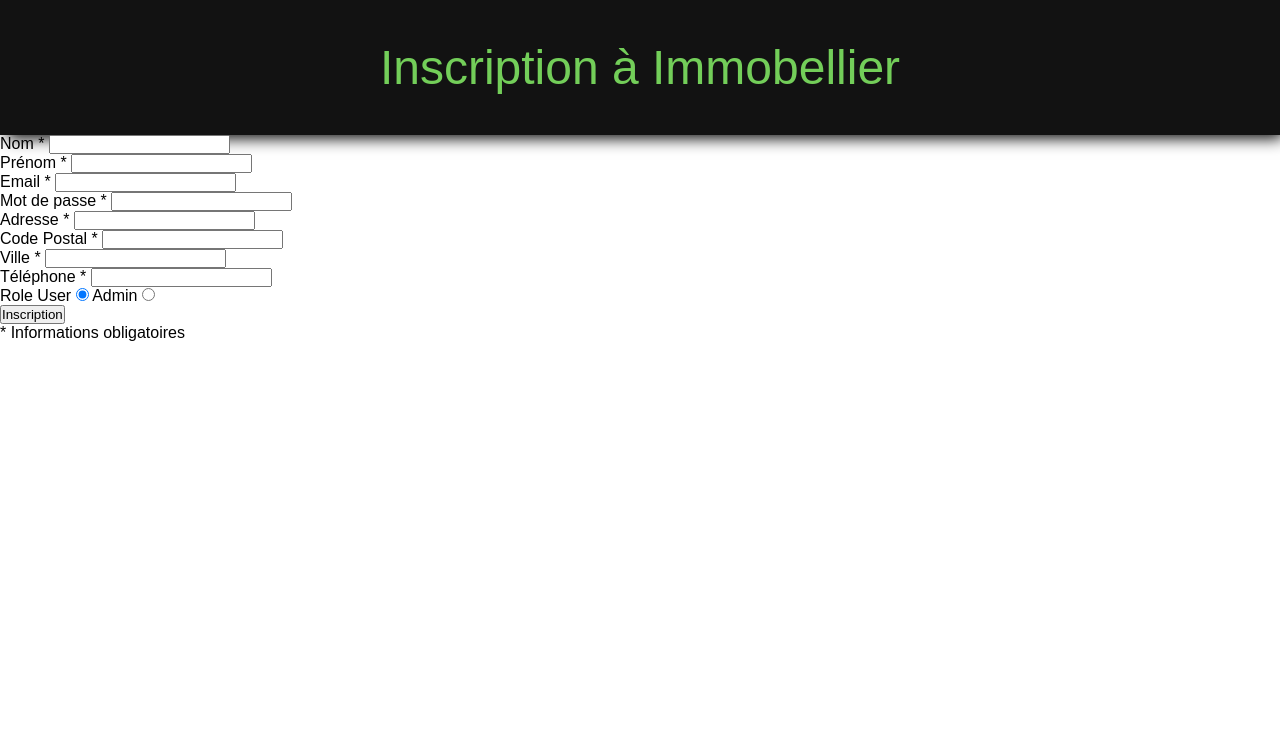
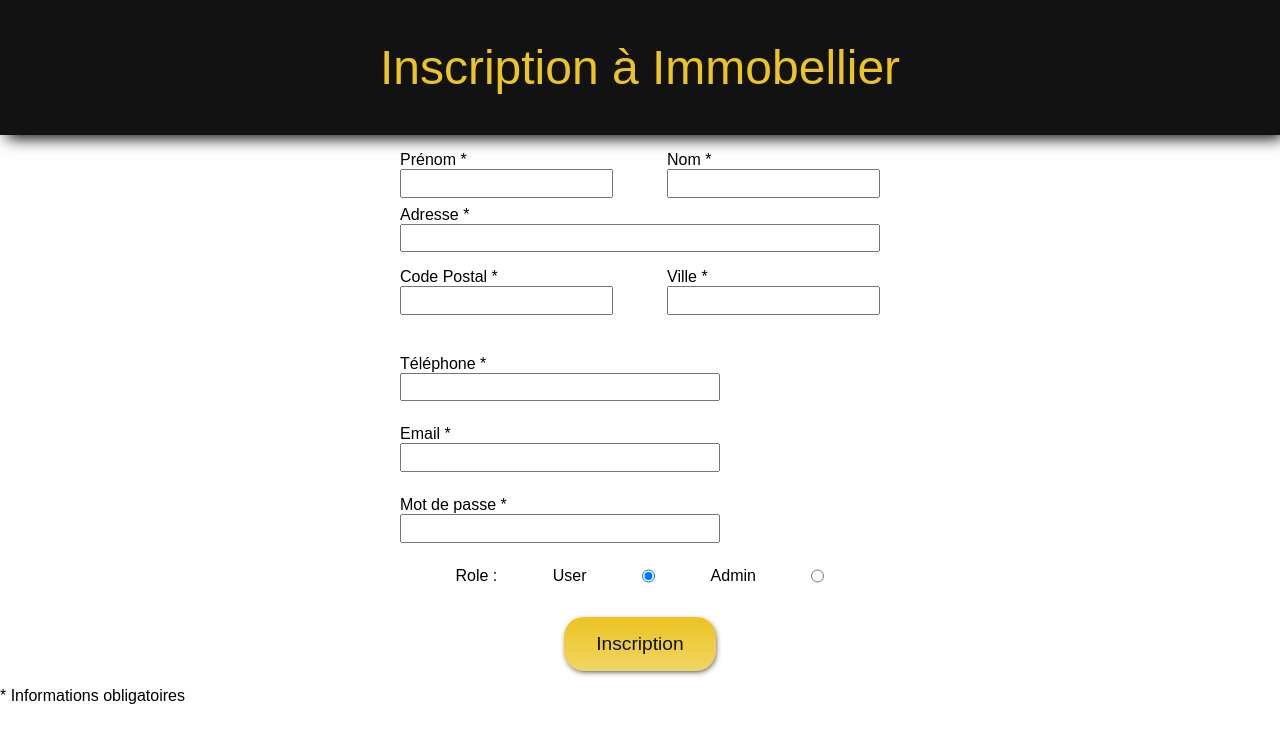
Before and after one commit to AmandineDubreuil/Immobellier_AmandineDubreuil, a PHP site: page /register/ in a window 1280 px wide. Shown: the top 743 px of the page. Run offline with PHP 8.4, Linux system fonts and the light colour scheme.

Commit message:
css sur formulaires user connexion et inscription

```diff
--- a/assets/css/style.css
+++ b/assets/css/style.css
@@ -11,8 +11,8 @@
   --color-fourdark: #dfdcdc;
 
   --color-five: #ffffff;
-    --color-six: #73ce59;
-    --color-sixdark: #65b44e;
+  --color-six: #ecc424;
+  --color-sixdark: #f1d565;
 }
 * {
   margin: 0;
@@ -41,7 +41,8 @@
 h2 {
   font-size: 1.8rem;
   font-weight: 800;
-    padding: 0 1rem 1rem;
+  padding: 3rem;
+  text-align: center;
 }
 h3 {
   font-size: 1.1rem;
@@ -71,14 +72,7 @@
 .colorGris {
   color: var(--color-two);
 }
-  .dFlex {
-    display: flex;
-    flex-wrap: wrap;
-    align-items: center;
-  }
-  .spaceBtw {
-    justify-content: space-between;
-  }
+
 .dfRight {
   justify-content: end;
 }
@@ -150,15 +144,90 @@
   top: 1px;
 }
 
+nav > p {
+  display: flex;
+  flex-wrap: wrap;
+  justify-content: right;
+}
+
+/* index section */
+.section {
+  display: flex;
+  flex-wrap: wrap;
+  justify-content: space-between;
+  align-items: flex-start;
+  margin: 1rem;
+}
+
 .card {
-    max-width: 800px;
-    margin: auto;
+  width: 45%;
   margin-bottom: 0.5rem;
   padding: 1rem;
   -webkit-box-shadow: 5px 5px 19px -3px rgba(0, 0, 0, 0.45);
   box-shadow: 5px 5px 19px -3px rgba(0, 0, 0, 0.45);
   border-radius: 5px;
 }
+
+/* formulaire connexion register */
+
+.formConnexion,
+.formRegister {
+width: 30rem;
+  margin: auto;
+  display: flex;
+  flex-direction: column;
+  align-items: center;
+}
+.formConnexion > div
+ {
+  display: flex;
+  flex-direction: column;
+  margin: 1rem 0 0.5rem 0;
+}
+#email,
+#pwd,
+#last_name,
+#first_name,
+#address, #postal_code, #town,
+#phone {
+  padding: 0.3rem 1rem;
+}
+#email,
+#pwd, #phone {
+  width: 20rem;
+}
+#address{
+  width: 30rem;
+}
+
+/* formulaire register */
+#nomPrenom, #cpVille{
+display: flex;
+  flex-direction: row;
+  justify-content: space-between;
+  width: 30rem;
+  margin: 1rem 0 0.5rem 0;
+}
+#nomPrenom>div, #cpVille>div{
+  display: flex;
+flex-direction: column;
+}
+#contact{
+  display: flex;
+  flex-direction: column;
+ width: 30rem;
+ margin: 1rem 0 0.5rem 0;
+}
+#contact>div{
+  margin: 1rem 0 0.5rem 0;
+  display: flex;
+  flex-direction: column;
+ }
+ #contact .radio{
+  flex-direction: row;
+  justify-content: space-evenly;
+ }
+
 
 /* footer */
 footer {
--- a/test.html
+++ /dev/null
@@ -1 +0,0 @@
-<input type="tel" name="" id="">
--- a/view/register/indexView.php
+++ b/view/register/indexView.php
@@ -11,14 +11,36 @@
 <body>
     <main class="container">
         <h1>Inscription à Immobellier</h1>
-        <form method="POST" class="form">
+        <form method="POST" class="formRegister">
+            <div id="nomPrenom">
+                <div>
+                    <label for="first_name">Prénom *</label>
+                    <input type="text" name="first_name" id="first_name" value="<?= $first_name ?>" required>
+                </div>
                 <div>
                     <label for="last_name">Nom *</label>
                     <input type="text" name="last_name" id="last_name" value="<?= $last_name ?>" required>
                 </div>
+            </div>
             <div>
-                <label for="first_name">Prénom *</label>
-                <input type="text" name="first_name" id="first_name" value="<?= $first_name ?>" required>
+                <label for="address">Adresse *</label>
+                <input type="text" name="address" id="address" value="<?= $address ?>">
+            </div>
+            <div id="cpVille">
+                <div>
+                    <label for="postal_code">Code Postal *</label>
+                    <input type="text" name="postal_code" id="postal_code" value="<?= $postal_code ?>">
+                </div>
+
+                <div>
+                    <label for="town">Ville *</label>
+                    <input type="text" name="town" id="town" value="<?= $town ?>">
+                </div>
+            </div>
+            <div id="contact">
+                <div>
+                    <label for="phone">Téléphone *</label>
+                    <input type="tel" name="phone" id="phone" value="<?= $phone ?>">
                 </div>
 
                 <div>
@@ -29,31 +51,14 @@
                     <label for="pwd">Mot de passe *</label>
                     <input type="password" name="pwd" id="pwd" required value="<?= $pwd ?>">
                 </div>
-            <div>
-                <label for="address">Adresse *</label>
-                <input type="text" name="address" id="address" value="<?= $address ?>">
-            </div>
-            <div>
-                <label for="postal_code">Code Postal *</label>
-                <input type="text" name="postal_code" id="postal_code" value="<?= $postal_code ?>">
-            </div>
-
-            <div>
-                <label for="town">Ville *</label>
-                <input type="text" name="town" id="town" value="<?= $town ?>">
-            </div>
-            <div>
-                <label for="phone">Téléphone *</label>
-                <input type="tel" name="phone" id="phone" value="<?= $phone ?>">
-            </div>
-            <div>
-                <label for="role">Role</label>
+                <div class="radio">
+                    <label for="role">Role :</label>
                     User <input type="radio" name="role" id="role" value="user" checked>
                     Admin <input type="radio" name="role" id="role" value="admin">
                 </div>
-
+            </div>
             <div>
-                <input type="submit" value="Inscription">
+                <input class="btn" type="submit" value="Inscription">
             </div>
             <?php if (!empty($errors)) : ?>
                 <div class="errors">
```
Also changed, not shown: adminImmobellier/edit.php (+10 -2 lines), view/indexView.php (+9 -7 lines), view/login/indexView.php (+4 -4 lines), data/immobellier.sql (line endings or trailing spaces), data/printscreen/Formconnexion.jpg (added), data/printscreen/formInscription.jpg (added), data/printscreen/index.jpg (added), data/printscreen/indexVueUser.jpg (added), uploads/maison6p.jpg (added). Lines whose indentation alone changed are shown as unchanged.
